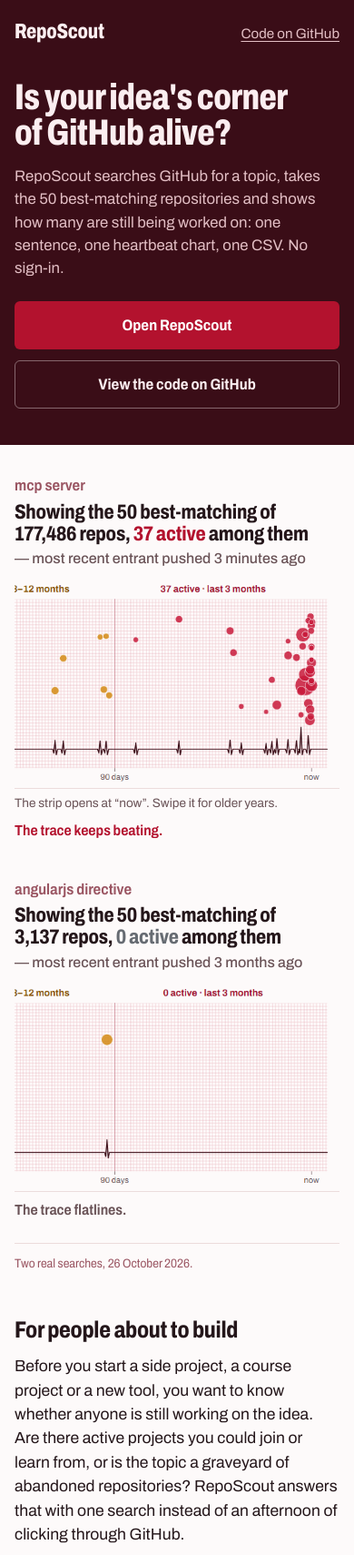
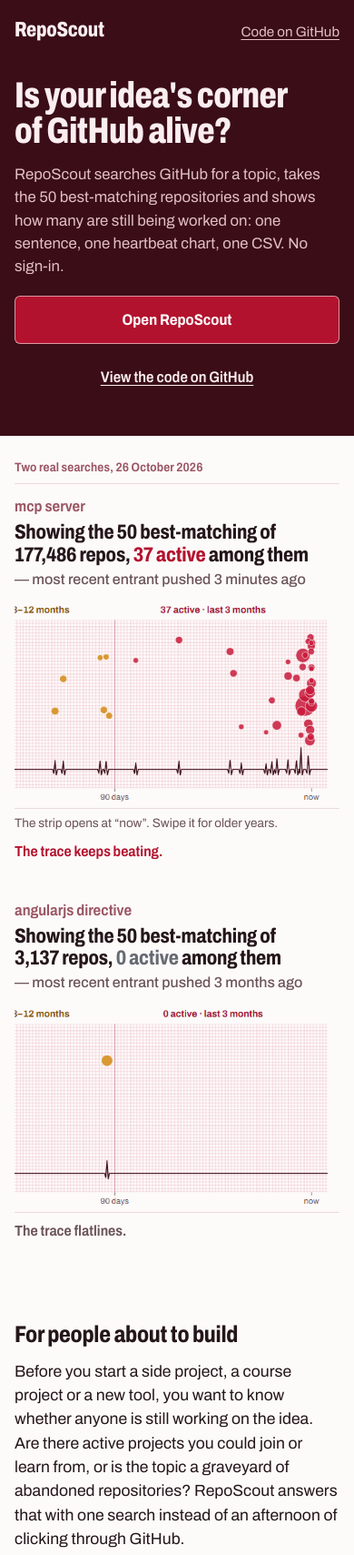
Before and after one commit to esst-prog2/RepoScout, a plain HTML site: page promo/index.html in a window 390 px wide. Shown: the top 1709 px of the page at 91% size. Drawn offline with Linux system fonts and the light colour scheme; files whose address does not match are found by name.

Commit message:
Promo page: command blocks per OS, outlined button on the band, visible dated label, hero code link as text
Co-Authored-By: Claude Opus 5.5 <noreply@anthropic.com>

```diff
--- a/promo/index.html
+++ b/promo/index.html
@@ -22,7 +22,7 @@
         <p class="sub">RepoScout searches GitHub for a topic, takes the 50 best-matching repositories and shows how many are still being worked on: one sentence, one heartbeat chart, one CSV. No sign-in.</p>
         <p class="actions">
           <a class="button primary" href="app/">Open RepoScout</a>
-          <a class="button secondary" href="https://github.com/esst-prog2/RepoScout">View the code on GitHub</a>
+          <a class="textlink" href="https://github.com/esst-prog2/RepoScout">View the code on GitHub</a>
         </p>
       </div>
     </div>
@@ -30,7 +30,7 @@
 
   <main>
     <section class="leads wrap" aria-labelledby="leads-title">
-      <h2 id="leads-title" class="visually-hidden">Two real searches</h2>
+      <h2 id="leads-title" class="leads-title">Two real searches, 26 October 2026</h2>
 
       <figure class="lead lead-alive">
         <h3 class="lead-topic">mcp server</h3>
@@ -49,7 +49,6 @@
         <p class="lead-note">The trace flatlines.</p>
       </figure>
 
-      <p class="printout">Two real searches, 26 October 2026.</p>
     </section>
 
     <section class="block wrap" aria-labelledby="who">
@@ -106,13 +105,21 @@
         <div class="way">
           <h3>On the command line</h3>
           <p>Python 3.10 or newer.</p>
-<pre class="code" tabindex="0" aria-label="Commands to install and run RepoScout"><code>git clone https://github.com/esst-prog2/RepoScout
+<p class="code-label" id="cmd-win">Windows (PowerShell)</p>
+<pre class="code" tabindex="0" aria-labelledby="cmd-win"><code>git clone https://github.com/esst-prog2/RepoScout
 cd RepoScout
 python -m venv .venv
-.venv\Scripts\activate        # macOS/Linux: source .venv/bin/activate
+.venv\Scripts\activate
 pip install .
 reposcout search "project management software"</code></pre>
-          <p>It applies the same rules, prints the same verdict sentence and writes the same CSV. With a free GitHub token it gets 30 searches a minute. The <a href="https://github.com/esst-prog2/RepoScout/blob/main/docs/USER_MANUAL.md">user manual</a> covers other platforms and the token setup.</p>
+          <p class="code-label" id="cmd-unix">macOS and Linux</p>
+<pre class="code" tabindex="0" aria-labelledby="cmd-unix"><code>git clone https://github.com/esst-prog2/RepoScout
+cd RepoScout
+python3 -m venv .venv
+source .venv/bin/activate
+pip install .
+reposcout search "project management software"</code></pre>
+          <p>It applies the same rules, prints the same verdict sentence and writes the same CSV. With a free GitHub token it gets 30 searches a minute. The <a href="https://github.com/esst-prog2/RepoScout/blob/main/docs/USER_MANUAL.md">user manual</a> covers the token setup and more search options.</p>
         </div>
       </div>
     </section>
--- a/promo/style.css
+++ b/promo/style.css
@@ -69,12 +69,12 @@ a:hover { color: var(--active-hover); }
 /* --- the band: wordmark, the question, the two actions ------------------- */
 
 .band { background: var(--band); color: var(--band-text); }
-.topbar { display: flex; justify-content: space-between; align-items: baseline; gap: 16px; padding: 18px 0 0; }
+.topbar { display: flex; justify-content: space-between; align-items: baseline; gap: 16px; padding: 16px 0 0; }
 .wordmark { font-weight: 800; font-stretch: 75%; font-size: 1.45rem; letter-spacing: -0.01em; }
 .toplink { color: var(--band-soft); font-size: 0.95rem; }
 .toplink:hover { color: var(--band-text); }
 
-.hero { padding: 30px 0 36px; }
+.hero { padding: 26px 0 30px; }
 h1 {
   margin: 0;
   max-width: 19ch;
@@ -86,7 +86,7 @@ h1 {
   text-wrap: balance;
 }
 .sub { margin: 16px 0 0; max-width: 92ch; color: var(--band-soft); font-size: 1.15rem; line-height: 1.5; }
-.actions { display: flex; flex-wrap: wrap; gap: 12px; margin: 24px 0 0; }
+.actions { display: flex; flex-wrap: wrap; align-items: center; gap: 12px 20px; margin: 20px 0 0; }
 .button {
   display: inline-block;
   padding: 13px 24px;
@@ -99,14 +99,18 @@ h1 {
 }
 .button.primary { background: var(--active); color: var(--sheet); }
 .button.primary:hover { background: var(--active-hover); color: var(--sheet); }
-.band .button.secondary { color: var(--band-text); border-color: rgb(251 238 240 / 0.4); }
-.band .button.secondary:hover { background: rgb(251 238 240 / 0.12); border-color: rgb(251 238 240 / 0.7); }
+/* On the oxblood band the red alone is only 2.4:1 against it; a light edge
+   gives the one action a visible boundary (3:1 for UI components). */
+.band .button.primary { border-color: rgb(251 238 240 / 0.6); }
+.band .button.primary:hover { border-color: rgb(251 238 240 / 0.85); }
+.textlink { padding: 8px 4px; color: var(--band-text); font-weight: 600; font-stretch: 87%; font-size: 1.05rem; }
+.textlink:hover { color: var(--band-soft); }
 main .button.secondary { color: var(--active); border-color: var(--active); background: var(--sheet); }
 main .button.secondary:hover { background: var(--tint); }
 
 /* --- two ECG leads on one time axis --------------------------------------- */
 
-.leads { padding-top: 26px; }
+.leads { padding-top: 16px; }
 .lead { margin: 0 0 40px; }
 .lead-topic {
   margin: 0;
@@ -132,13 +136,16 @@ main .button.secondary:hover { background: var(--tint); }
 .lead-note { margin: 8px 0 0; font-weight: 650; font-stretch: 87%; color: var(--ink-soft); }
 .lead-alive .lead-note { color: var(--active); }
 .strip-hint { display: none; margin: 6px 0 0; font-size: 0.85rem; color: var(--ink-soft); }
-.printout {
-  margin: -16px 0 0;
-  padding-top: 12px;
-  border-top: 1px solid var(--rule);
+.leads-title {
+  margin: 0 0 12px;
+  padding-bottom: 8px;
+  border-bottom: 1px solid var(--rule);
   color: var(--printout);
   font-size: 0.85rem;
+  font-weight: 650;
   font-stretch: 87%;
+  line-height: 1.3;
+  letter-spacing: 0.01em;
   font-variant-numeric: tabular-nums;
 }
 
@@ -203,8 +210,9 @@ code { font-family: var(--mono); font-size: 0.88em; }
 .way { min-width: 0; }
 .way p { margin: 0 0 12px; max-width: 60ch; }
 .way .actions { margin-top: 18px; }
+.code-label { margin: 0 0 6px; font-size: 0.9rem; font-weight: 650; font-stretch: 87%; color: var(--ink-soft); }
 .code {
-  margin: 0 0 12px;
+  margin: 0 0 16px;
   padding: 14px 16px;
   overflow-x: auto;
   background: var(--sheet);
@@ -236,7 +244,8 @@ code { font-family: var(--mono); font-size: 0.88em; }
   .hero { padding: 34px 0 40px; }
   .sub { font-size: 1.05rem; }
   .actions .button { flex: 1 1 100%; text-align: center; }
-  .leads { padding-top: 32px; }
+  .leads { padding-top: 26px; }
+  .actions .textlink { flex: 1 1 100%; text-align: center; padding: 12px 4px; }
   .block { padding-top: 48px; }
   /* At phone width a marker would cover the shrunken text it points at; each
      image sits right above its own answers, so the order carries the link. */
```
